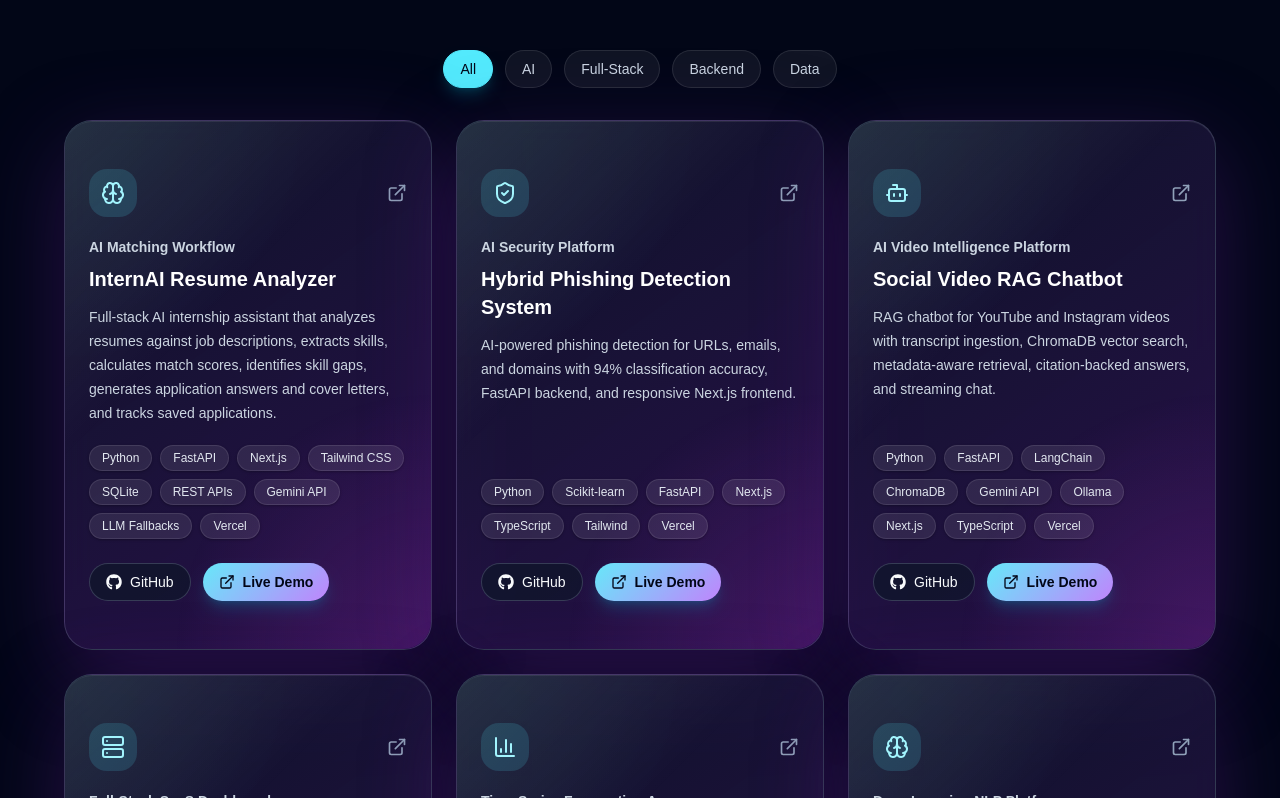
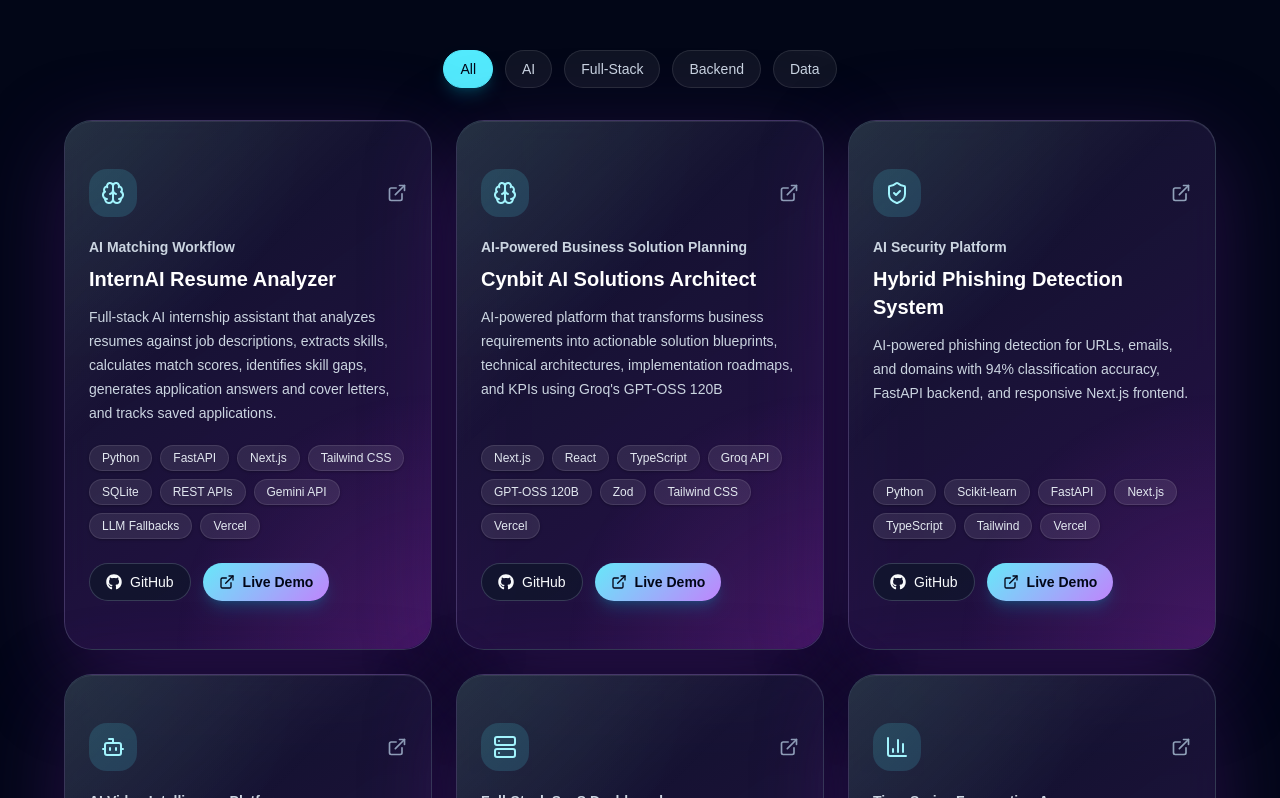
Before and after one commit to suhailkataria63/suhail-portfolio, a React (Vite) app: page / in a window 1280 px wide. Shown: the part 1062-1860 px from the top of the page. Built offline with nearby package versions, Linux system fonts and the light colour scheme.

Commit message:
Add Cynbit AI Solutions Architect to portfolio

```diff
--- a/src/App-backup.jsx
+++ b/src/App-backup.jsx
@@ -18,6 +18,25 @@
 };
 
 const projects = [
+  {
+  title: "Cynbit AI Solutions Architect",
+  type: "AI-Powered Business Solution Planning",
+  description:
+    "Built an AI-powered platform that transforms business requirements into structured solution blueprints, including technical architecture, implementation roadmaps, feasibility analysis, and measurable KPIs. Integrated Groq's GPT-OSS 120B with structured output validation, interactive architecture views, and JSON export.",
+  stack: [
+    "Next.js",
+    "React",
+    "TypeScript",
+    "Groq API",
+    "GPT-OSS 120B",
+    "Zod",
+    "Tailwind CSS",
+    "Vercel"
+  ],
+  icon: Brain,
+  github: "https://github.com/suhailkataria63/cynbit-assignment",
+  live: "https://cynbit-ai.vercel.app/"
+  },
   {
     title: "Hybrid Phishing Detection System",
     type: "AI Security Platform",
--- a/src/App.jsx
+++ b/src/App.jsx
@@ -30,6 +30,25 @@
     icon: Brain,
     github: "https://github.com/suhailkataria63/InternAI",
     live: "https://intern-ai-seven.vercel.app"
+  },
+  {
+  title: "Cynbit AI Solutions Architect",
+  type: "AI-Powered Business Solution Planning",
+  description:
+    "AI-powered platform that transforms business requirements into actionable solution blueprints, technical architectures, implementation roadmaps, and KPIs using Groq's GPT-OSS 120B",
+  stack: [
+    "Next.js",
+    "React",
+    "TypeScript",
+    "Groq API",
+    "GPT-OSS 120B",
+    "Zod",
+    "Tailwind CSS",
+    "Vercel"
+  ],
+  icon: Brain,
+  github: "https://github.com/suhailkataria63/cynbit-assignment",
+  live: "https://cynbit-ai.vercel.app/"
   },
   {
     title: "Hybrid Phishing Detection System",
```
